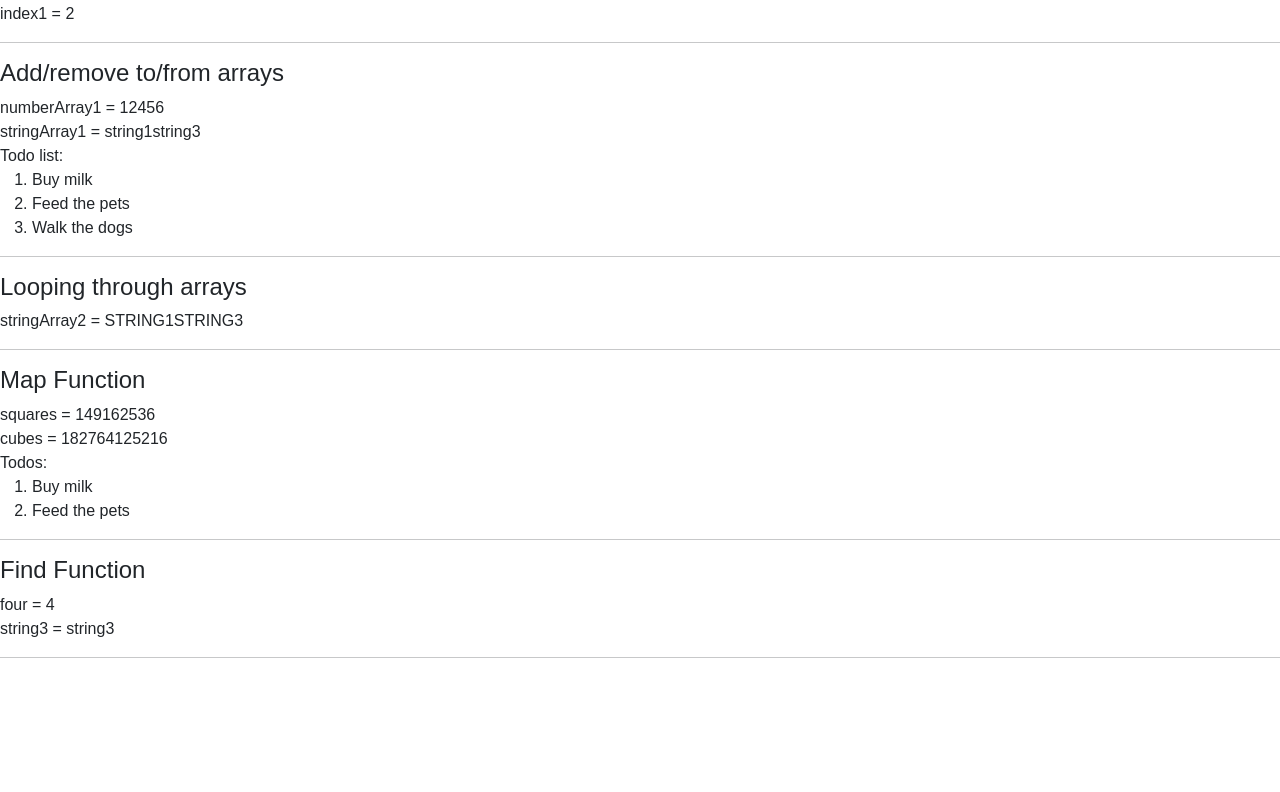
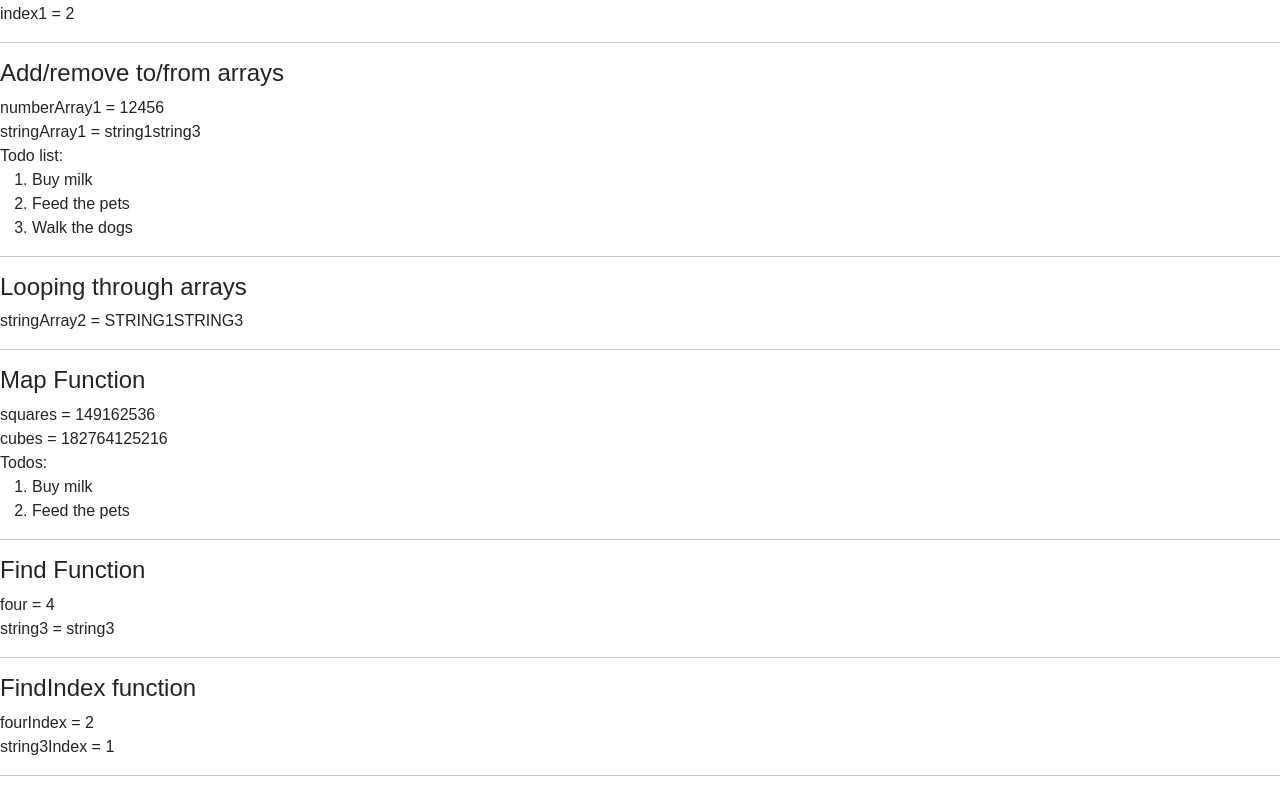
Before and after one commit to abbyelbaum/kambaz-react-web-app, a React (Vite) app: page /#/Labs/Lab3/Lab3 in a window 1280 px wide. Shown: the part 1990-2782 px from the top of the page. Before the commit the page ends 2664 px from the top, so only its background shows below. Built offline with nearby package versions, Linux system fonts and the light colour scheme.

Commit message:
The Find Index Function

```diff
--- /dev/null
+++ b/src/Labs/Lab3/FindIndex.tsx
@@ -0,0 +1,15 @@
+export default function FindIndex() {
+    let numberArray1 = [1, 2, 4, 5, 6];
+    let stringArray1 = ['string1', 'string3'];
+
+    const fourIndex = numberArray1.findIndex(a => a === 4);
+    const string3Index = stringArray1.findIndex(a => a === 'string3');
+
+    return (
+        <div id="wd-find-index">
+            <h4>FindIndex function</h4>
+            fourIndex = {fourIndex}<br/>
+            string3Index = {string3Index}<hr/>
+        </div>
+    );
+}
--- a/src/Labs/Lab3/index.tsx
+++ b/src/Labs/Lab3/index.tsx
@@ -15,6 +15,7 @@ import AddingAndRemovingToFromArrays from "./AddingAndRemovingToFromArrays";
 import ForLoops from "./ForLoops";
 import MapFunction from "./MapFunction";
 import FindFunction from "./FindFunction";
+import FindIndex from "./FindIndex";
 
 export default function Lab3() {
     return (
@@ -37,6 +38,7 @@ export default function Lab3() {
             <ForLoops/>
             <MapFunction/>
             <FindFunction/>
+            <FindIndex/>
         </div>
     );
 }
```
